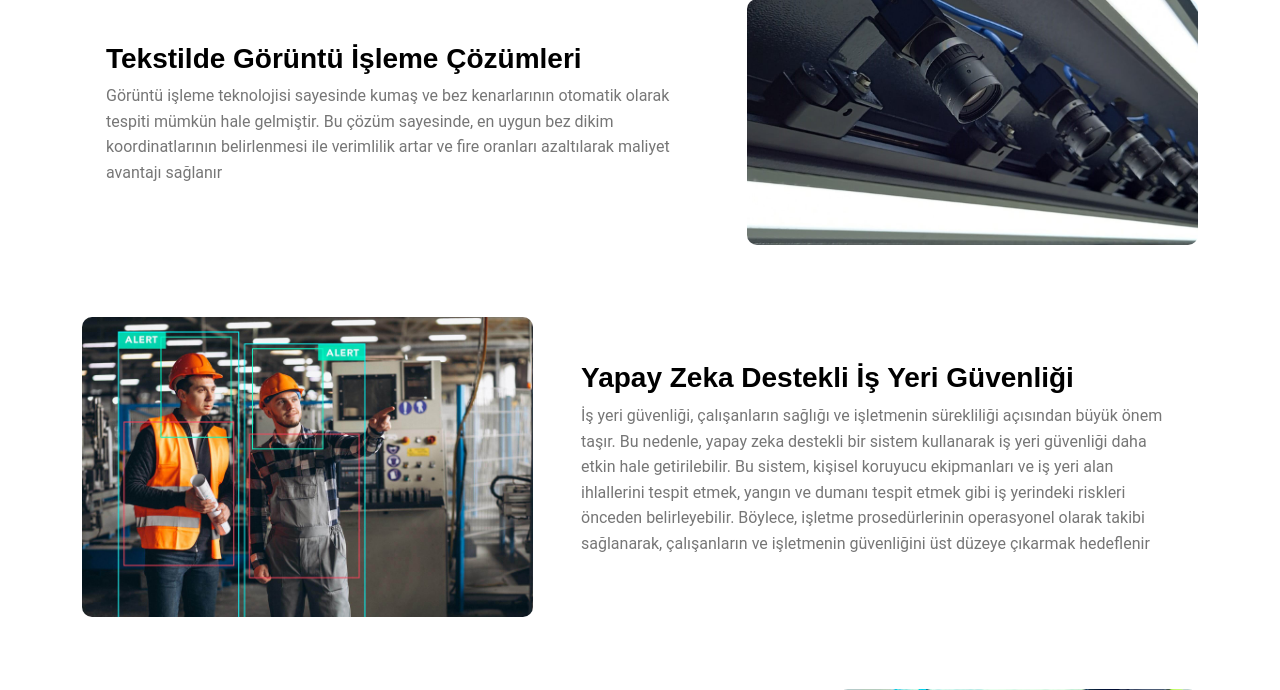
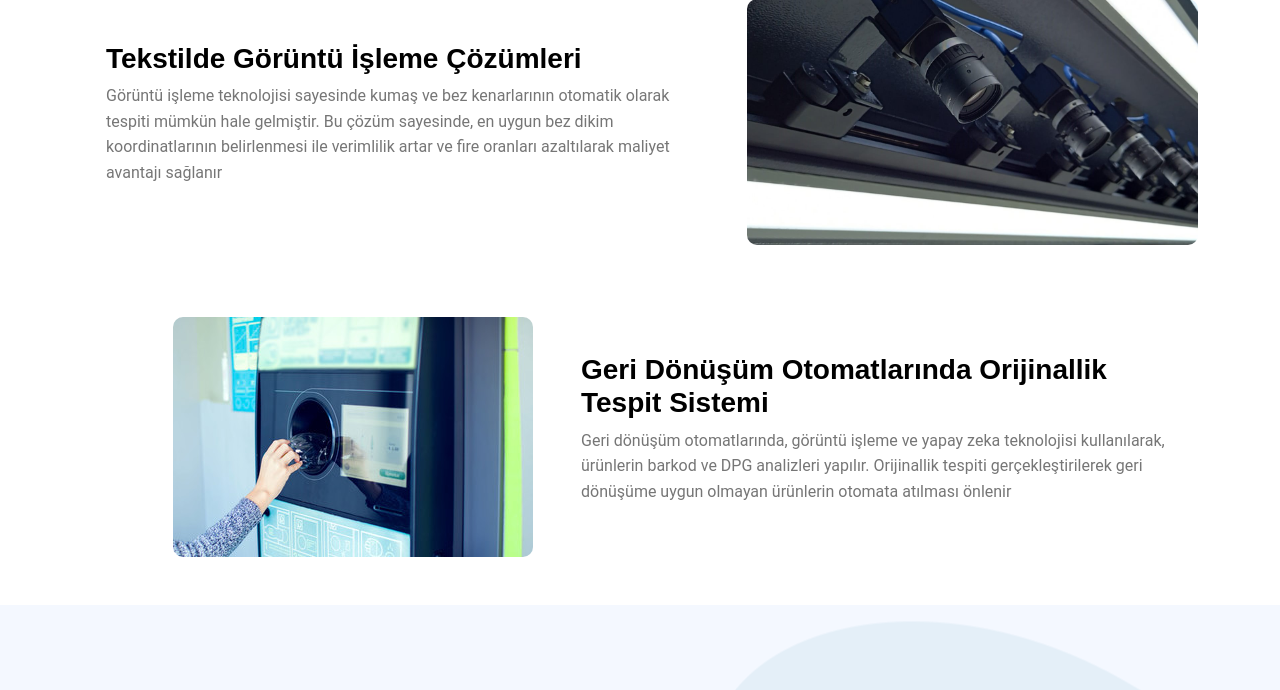
Before and after one commit to neslihanucum/Norbit, a Django app: page /projeler/ in a window 1280 px wide. Shown: the part 1923-2613 px from the top of the page. Run offline with Django 4.2, Linux system fonts and the light colour scheme; some libraries are stand-ins or nearby versions; some web fonts are replaced.

Commit message:
Update projects.html

```diff
--- a/norbitSite/templates/projects.html
+++ b/norbitSite/templates/projects.html
@@ -123,38 +123,18 @@
         </div>
         <br>
         <div class="row align-items-center mt-5">
+            <!--end col-->
             <div class="col-md-7 col-sm-12 mt-4 mt-sm-0 pt-2 pt-sm-0">
                 <div class="ms-lg-4">
-                    <h3 style="text-align: left">Yapay Zeka Destekli İş Yeri Güvenliği</h3>
-                    <p style="text-align: left">İş yeri güvenliği, çalışanların sağlığı ve işletmenin sürekliliği açısından
-                        büyük önem taşır. Bu nedenle, yapay zeka destekli bir sistem kullanarak iş yeri güvenliği
-                        daha etkin hale getirilebilir. Bu sistem, kişisel koruyucu ekipmanları ve
-                        iş yeri alan ihlallerini tespit etmek, yangın ve dumanı tespit etmek gibi iş
-                        yerindeki riskleri önceden belirleyebilir. Böylece, işletme prosedürlerinin operasyonel
-                        olarak takibi sağlanarak, çalışanların ve işletmenin güvenliğini üst düzeye çıkarmak hedeflenir
-                    </p>
-                </div>
-            </div>
-            <!--end col-->
-            <div class="col-md-5 col-sm-12">
-                <img src="{% static 'images/healthandsafety.jpeg' %}" style="border-radius: 10px 10px 10px 10px;" class="img-fluid rounded-md" alt="">
-            </div>
-            <!--end col-->
-        </div>
-        <br>
-        <div class="row align-items-center mt-5">
-            <div class="col-md-5 col-sm-12">
-                <img src="{% static 'images/rvm.jpg' %}" style="border-radius: 10px 10px 10px 10px;" class="img-fluid rounded-md" alt="">
-            </div>
-            <!--end col-->
-            <div class="col-md-7 col-sm-12 mt-4 mt-sm-0 pt-2 pt-sm-0">
-                <div class="ms-lg-4" dir="ltr">
-                    <h3>Geri Dönüşüm Otomatlarında Orijinallik Tespit Sistemi</h3>
-                    <p>Geri dönüşüm otomatlarında, görüntü işleme ve yapay zeka teknolojisi kullanılarak,
+                    <h3 style="text-align: left">Geri Dönüşüm Otomatlarında Orijinallik Tespit Sistemi</h3>
+                    <p style="text-align: left">Geri dönüşüm otomatlarında, görüntü işleme ve yapay zeka teknolojisi kullanılarak,
                         ürünlerin barkod ve DPG analizleri yapılır. Orijinallik tespiti gerçekleştirilerek
                         geri dönüşüme uygun olmayan ürünlerin otomata atılması önlenir
                     </p>
                 </div>
+            </div>
+            <div class="col-md-5 col-sm-12">
+                <img src="{% static 'images/rvm.jpg' %}" style="border-radius: 10px 10px 10px 10px;" class="img-fluid rounded-md" alt="">
             </div>
             <!--end col-->
         </div>
```
